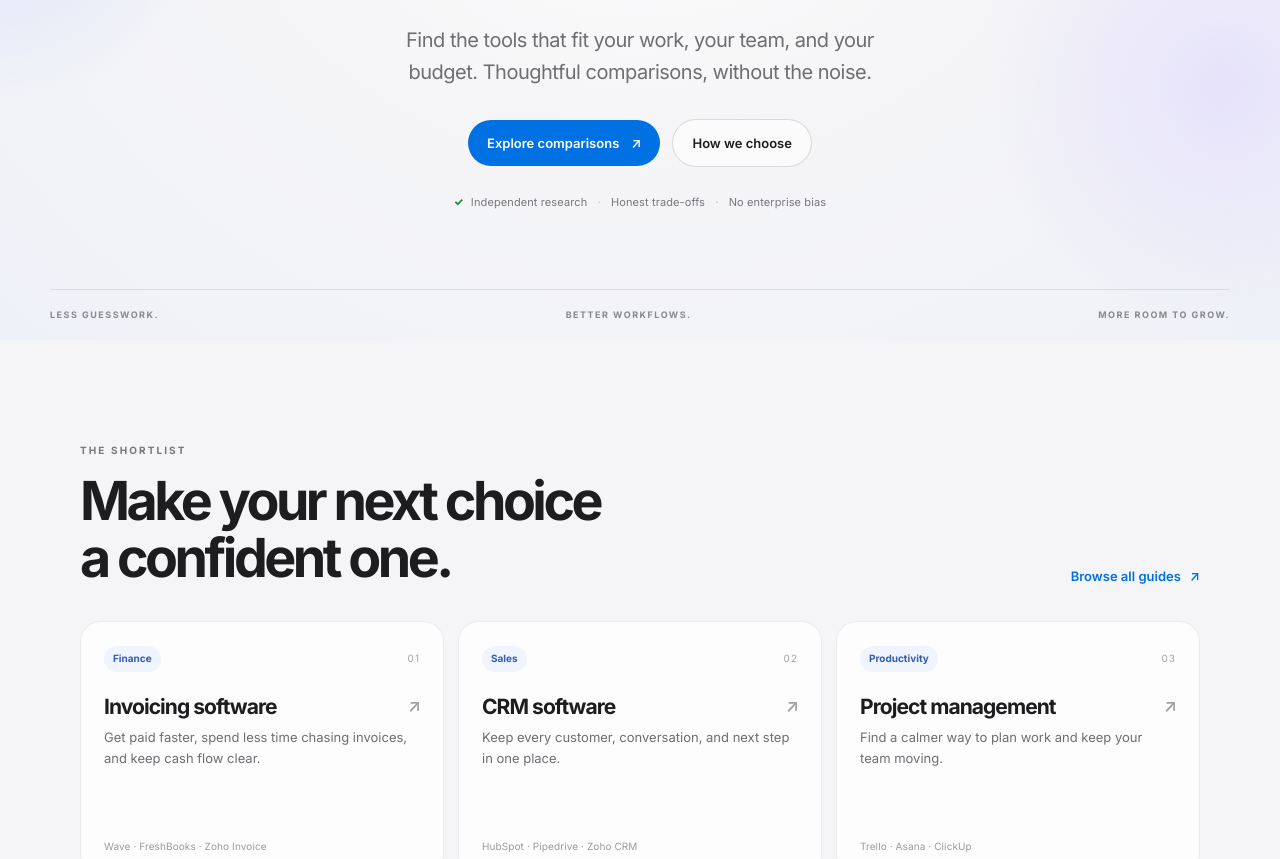
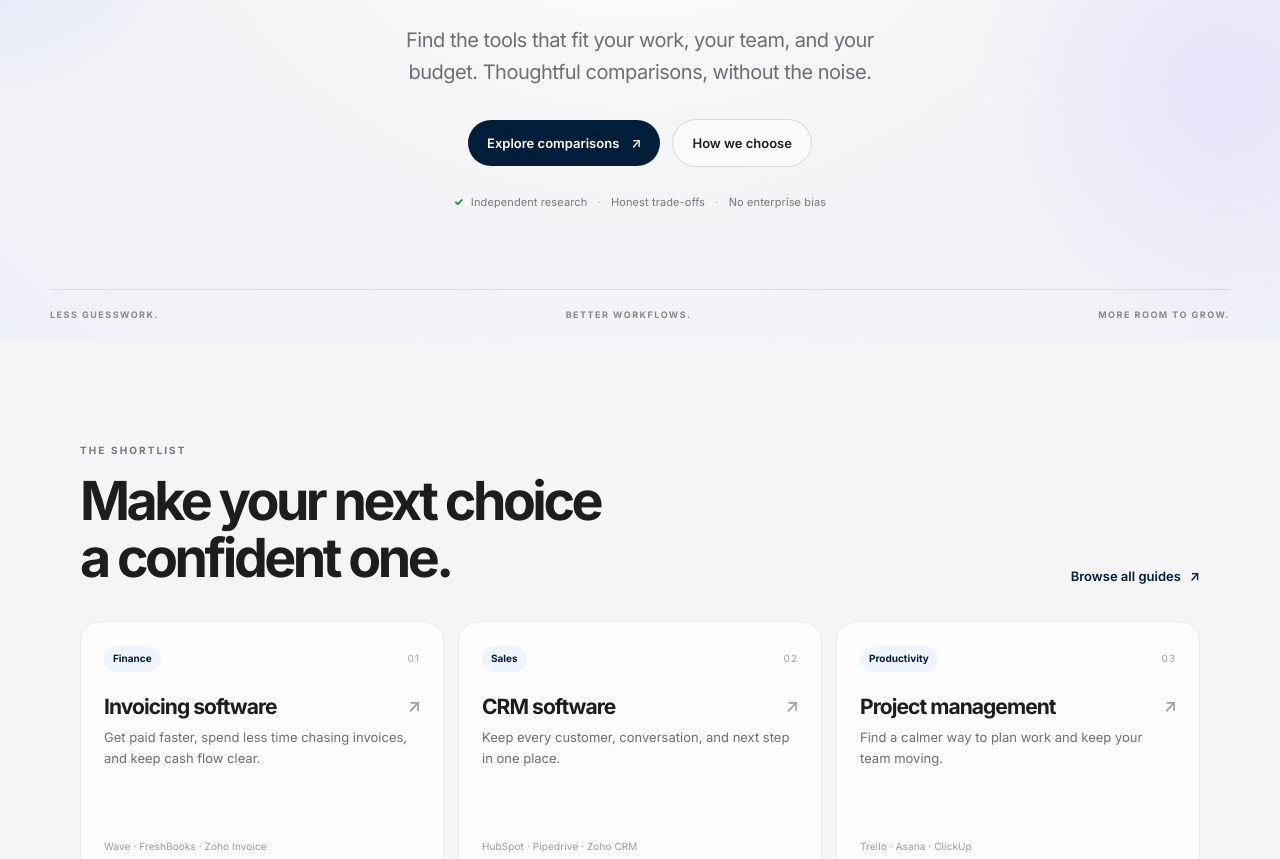
Before and after one commit to LinukaBandara/StackPick, a Next.js app: page / in a window 1280 px wide. Shown: the part 420-1279 px from the top of the page. Built offline with nearby package versions, Linux system fonts and the light colour scheme; no server answers.

Commit message:
design: switch StackPick blue accent to navy

```diff
--- a/app/globals.css
+++ b/app/globals.css
@@ -8,8 +8,8 @@
   --ink: #1d1d1f;
   --muted: #6e6e73;
   --line: rgba(29, 29, 31, 0.11);
-  --blue: #0071e3;
-  --blue-dark: #0066cc;
+  --blue: #001d39;
+  --blue-dark: #00345f;
   --lavender: #dfe6ff;
   --font-body: var(--font-inter), -apple-system, BlinkMacSystemFont, "Segoe UI", sans-serif;
 }
@@ -28,7 +28,7 @@ body {
 }
 a { color: inherit; text-decoration: none; }
 a:focus-visible, button:focus-visible {
-  outline: 3px solid rgba(0, 113, 227, .55);
+  outline: 3px solid rgba(0, 29, 57, .55);
   outline-offset: 4px;
   border-radius: 6px;
 }
@@ -113,9 +113,9 @@ a:focus-visible, button:focus-visible {
 .text-link:hover { text-decoration: underline; text-underline-offset: 4px; }
 .comparison-grid { display: grid; grid-template-columns: repeat(3, minmax(0, 1fr)); gap: 14px; }
 .comparison-card { min-height: 255px; padding: 24px 23px 21px; display: flex; flex-direction: column; border: 1px solid rgba(29,29,31,.075); border-radius: 21px; background: rgba(255,255,255,.78); transition: transform .22s ease, box-shadow .22s ease, border-color .22s ease; }
-.comparison-card:hover { transform: translateY(-4px); box-shadow: 0 16px 40px rgba(29,29,31,.07); border-color: rgba(0,113,227,.23); }
+.comparison-card:hover { transform: translateY(-4px); box-shadow: 0 16px 40px rgba(29,29,31,.07); border-color: rgba(0,29,57,.23); }
 .card-topline { display: flex; justify-content: space-between; align-items: center; }
-.card-category { display: inline-flex; align-items: center; padding: 5px 9px; border-radius: 999px; background: #f0f4ff; color: #315db5; font-size: 10px; font-weight: 650; }
+.card-category { display: inline-flex; align-items: center; padding: 5px 9px; border-radius: 999px; background: #f0f4ff; color: #001d39; font-size: 10px; font-weight: 650; }
 .card-number { color: #a3a3a8; font-size: 10px; letter-spacing: 1px; }
 .comparison-card h3 { display: flex; align-items: center; justify-content: space-between; gap: 8px; margin: 22px 0 8px; font-size: 21px; font-weight: 620; letter-spacing: -.045em; line-height: 1.2; }
 .card-arrow { color: #a0a0a6; font-size: 17px; transition: color .18s ease, transform .18s ease; }
@@ -174,7 +174,7 @@ a:focus-visible, button:focus-visible {
 .page-intro { max-width: 570px; margin: 20px 0 0; color: var(--muted); font-size: 16px; line-height: 1.7; }
 .hub-grid { display: grid; grid-template-columns: repeat(3, minmax(0, 1fr)); gap: 14px; margin-top: 44px; }
 .hub-card { min-height: 165px; padding: 22px; border: 1px solid rgba(29,29,31,.09); border-radius: 18px; background: rgba(255,255,255,.75); transition: transform .2s ease, box-shadow .2s ease, border-color .2s ease; }
-.hub-card:hover { transform: translateY(-3px); border-color: rgba(0,113,227,.25); box-shadow: 0 14px 32px rgba(29,29,31,.06); }
+.hub-card:hover { transform: translateY(-3px); border-color: rgba(0,29,57,.25); box-shadow: 0 14px 32px rgba(29,29,31,.06); }
 .hub-card-top { display: flex; justify-content: space-between; color: #8e8e93; font-size: 10px; }
 .hub-card h2 { margin: 18px 0 8px; font-size: 17px; font-weight: 620; letter-spacing: -.035em; line-height: 1.3; }
 .hub-card p { margin: 0; color: var(--muted); font-size: 12px; line-height: 1.65; }
```
